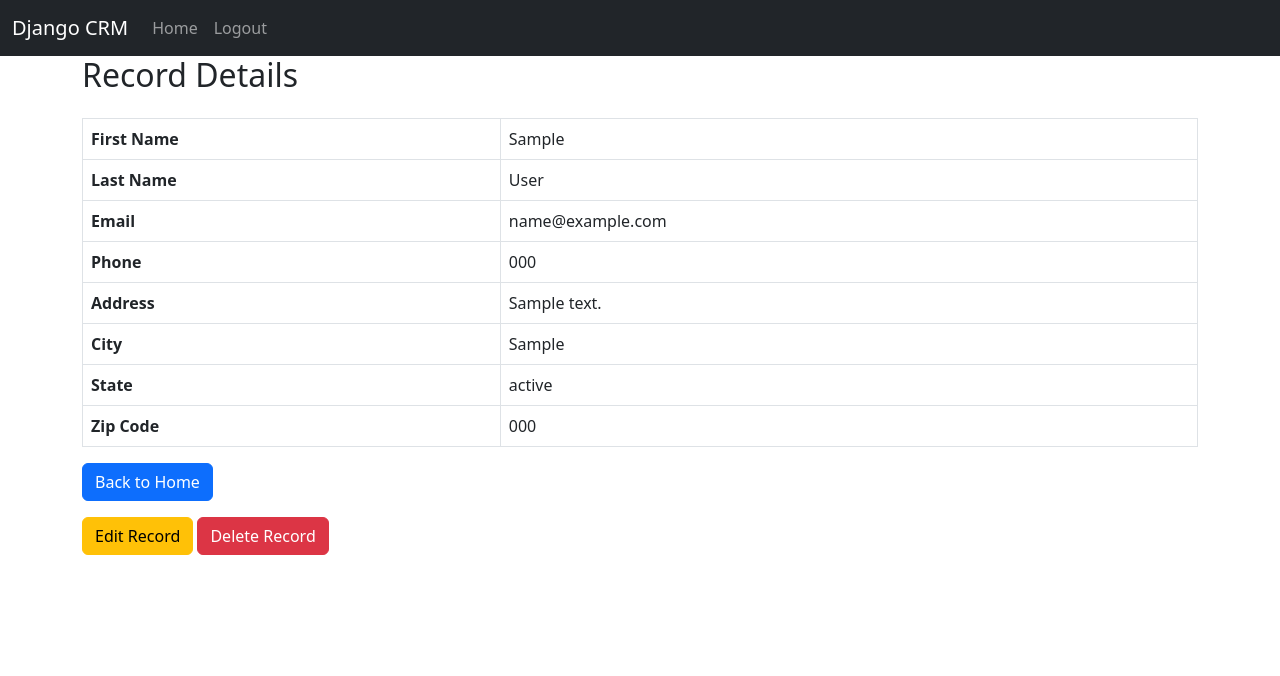
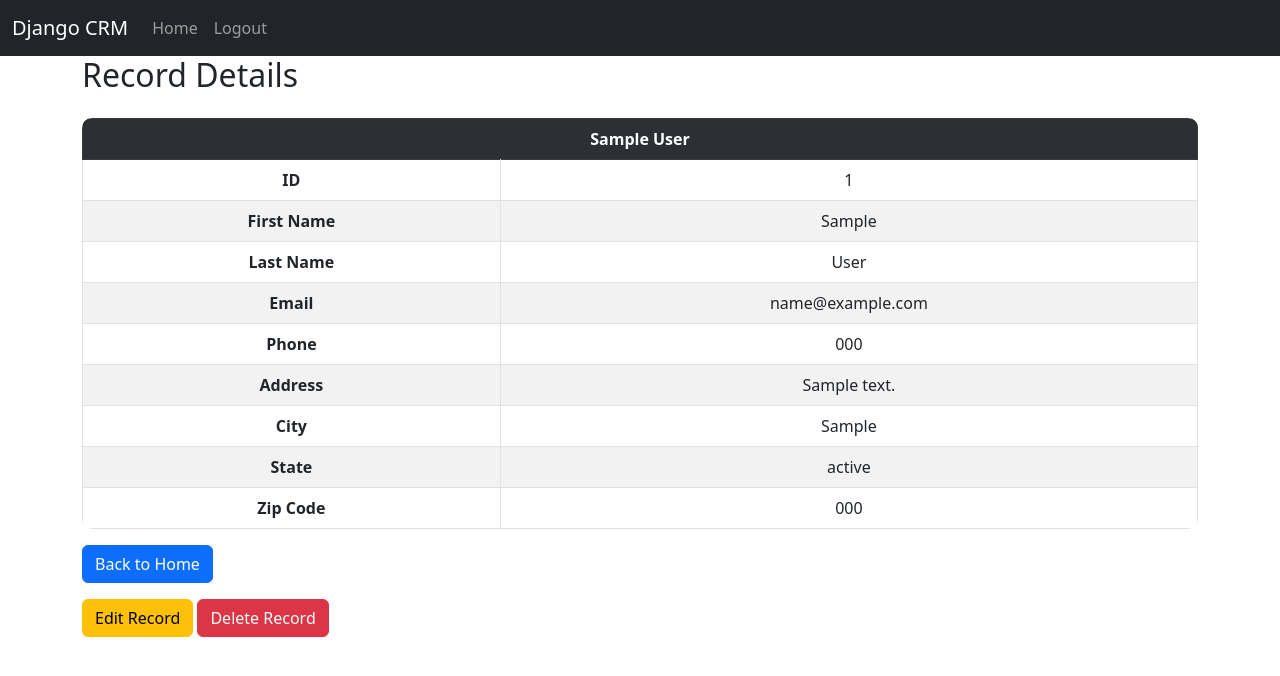
Before and after one commit to lotfy1654/django-crm, a Django app: page /record/1 in a window 1280 px wide. Shown: the top 676 px of the page. Run offline with Django 5.2, Linux system fonts and the light colour scheme; a user stored in the database is signed in; tables that the repository leaves empty hold one stand-in row (values such as "Sample post").

Commit message:
Record Page

```diff
--- a/crm/templates/record.html
+++ b/crm/templates/record.html
@@ -1,7 +1,16 @@
 {% extends 'base.html' %} {% block content %} {% if record %}
 <h2>Record Details</h2>
 
-<table class="table table-bordered mt-4">
+<table class="table table-bordered mt-4 text-center table-striped table-hover"
+style="border-radius: 10px; overflow: hidden;"
+>
+    <tr colspan="2" class="table-dark text-center">
+        <th colspan="2">{{record}}</th>
+    </tr>
+    <tr>
+        <th scope="row">ID</th>
+        <td>{{ record.id }}</td>
+    </tr>
     <tr>
         <th scope="row">First Name</th>
         <td>{{ record.first_name }}</td>
@@ -43,14 +52,10 @@
 <div class="mt-3">
   <a
   {% comment %} href="{% url 'edit_record' record.id %}"  {% endcomment %}
-  class="btn btn-warning"
-    >Edit Record</a
-  >
-  <a
-  {% comment %} href="{% url 'delete_record' record.id %}" {% endcomment %}
-   class="btn btn-danger"
-    >Delete Record</a
-  >
+  class="btn btn-warning">Edit Record</a>
+    <a href="{% url 'delete_record' record.id %}" class="btn btn-danger">
+        Delete Record
+    </a>
 </div>
 
 {% else %}
```
Lines whose indentation alone changed are shown as unchanged.
